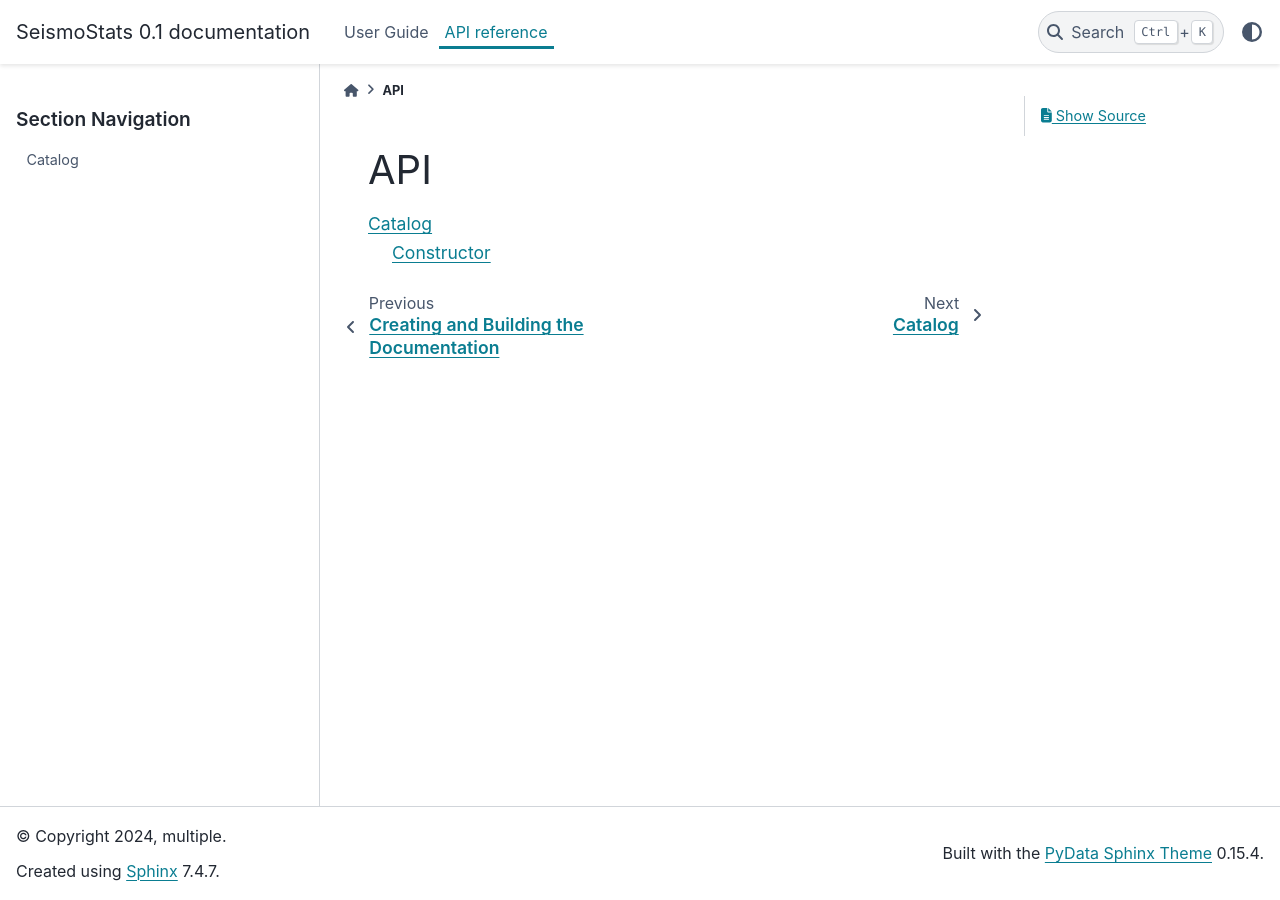
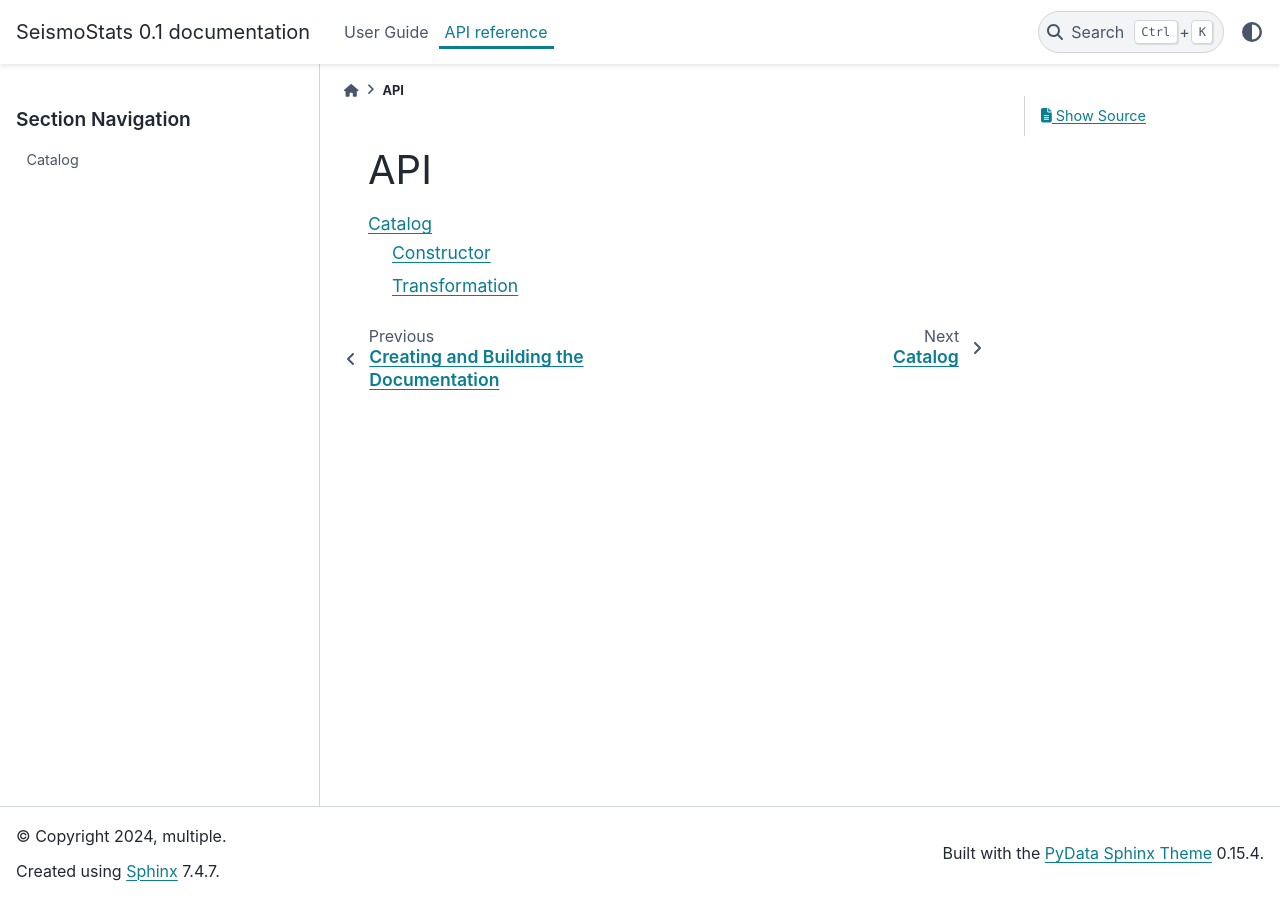
Before and after one commit to swiss-seismological-service/SeismoStats, a Sphinx documentation site: the page built from docs/source/reference/index.md, in a window 1280 px wide. Built offline with Sphinx 7.4.7 and the PyData theme 0.15.4, drawn with Linux system fonts in a browser that asks for light colours; pages that are not in the unit, such as notebooks, are missing from menus.

Commit message:
feat: add custom template for autosummary class and extend reference

```diff
--- /dev/null
+++ b/docs/source/_templates/autosummary/class.rst
@@ -0,0 +1,32 @@
+{{ fullname | escape | underline}}
+
+.. currentmodule:: {{ module }}
+
+.. autoclass:: {{ objname }}
+
+   {% block methods %}
+
+   {% block attributes %}
+   {% if attributes %}
+   .. rubric:: {{ _('Attributes') }}
+
+   .. autosummary::
+   {% for item in attributes %}
+      {% if item in members and not item.startswith('_') and not item in inherited_members%}
+        ~{{ name }}.{{ item }}
+      {% endif %}
+   {%- endfor %}
+   {% endif %}
+   {% endblock %}
+
+   {% if methods %}
+   .. rubric:: {{ _('Methods') }}
+
+   .. autosummary::
+   {% for item in methods %}
+      {% if item in members and (not item.startswith('_') or item in ['__call__']) and not item in inherited_members %}
+        ~{{ name }}.{{ item }}
+      {% endif %}
+   {%- endfor %}
+   {% endif %}
+   {% endblock %}
```
Also changed, not shown: docs/source/reference/catalog.md (+9 -0 lines).
